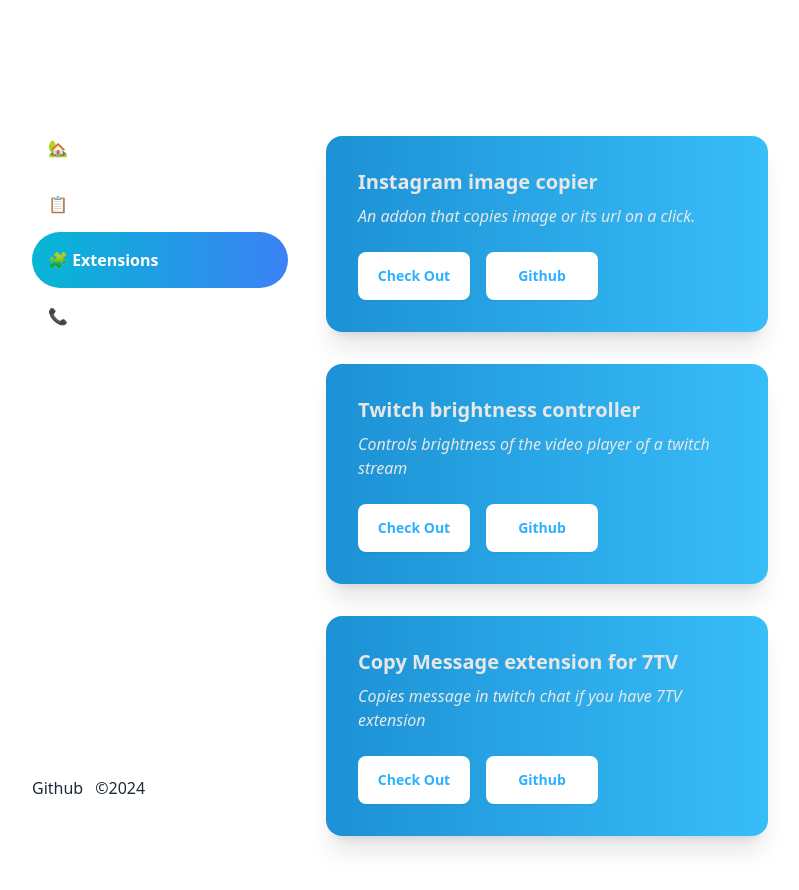
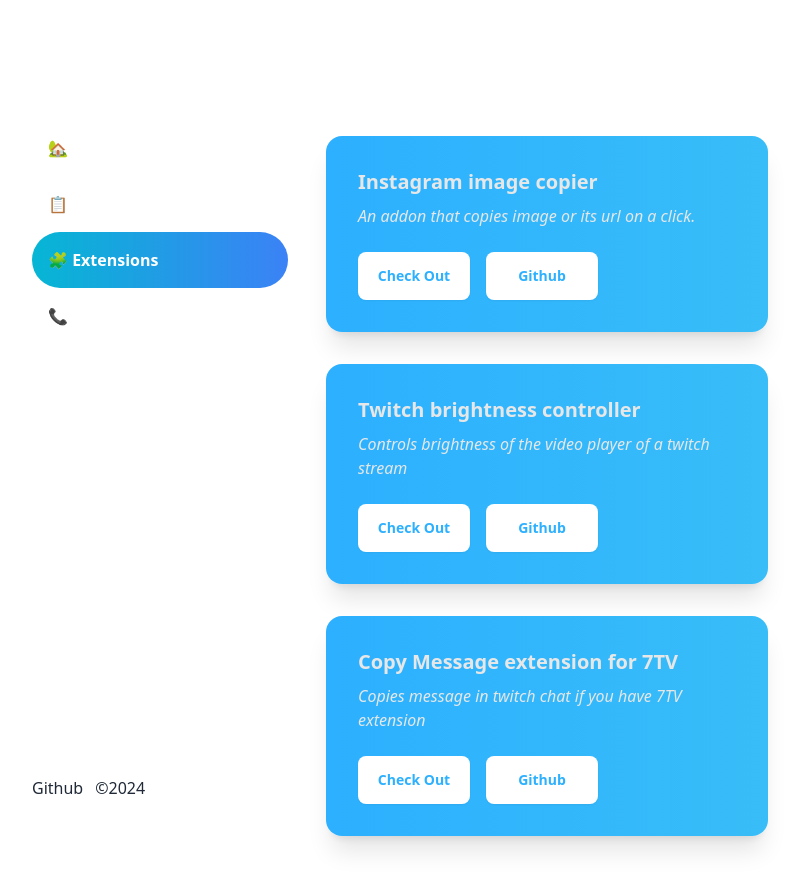
Before and after one commit to sougataghar477/portfolio-second, a React (Vite) app: page /extensions in a window 1280 px wide. Shown: the top 890 px of the page, without its empty margins (240-1039 px from the left). Built offline with nearby package versions, Linux system fonts and the light colour scheme.

Commit message:
changed styles

```diff
--- a/src/components/Card.jsx
+++ b/src/components/Card.jsx
@@ -1,6 +1,6 @@
 
 function Card({ project }) {
-  return <div className="card scale-card relative   bg-gradient-to-r from-[#1c91d5] to-sky-400 shadow-xl mb-8 w-full">
+  return <div className="card scale-card relative   bg-gradient-to-r from-[#2cb0ff] to-sky-400 shadow-xl mb-8 w-full">
 
     <div className="card-body">
       <h1 className="card-title text-[#e7e7e7]">{project.heading}</h1>
--- a/src/index.css
+++ b/src/index.css
@@ -18,7 +18,7 @@
   }
 
 .border-animating{
-  background: linear-gradient(to right, #218ac7,purple);
+  background: linear-gradient(to right, #2cb0ff,purple);
   background-size: 300%;
   animation: gradient-animation 4s infinite;
 }
```
